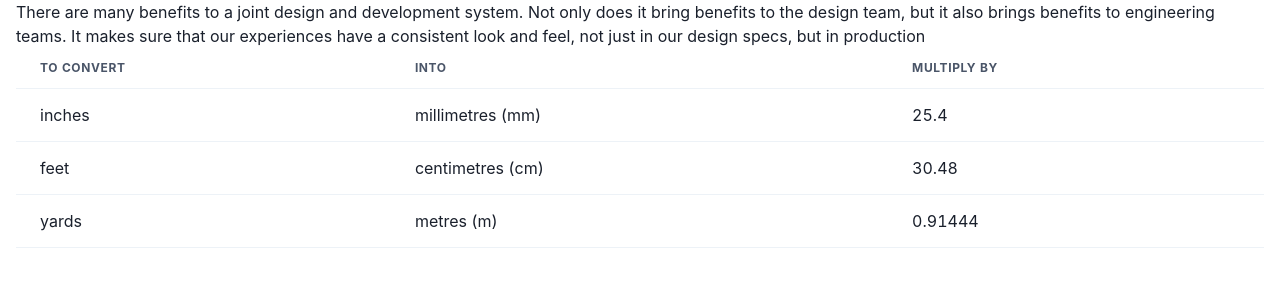
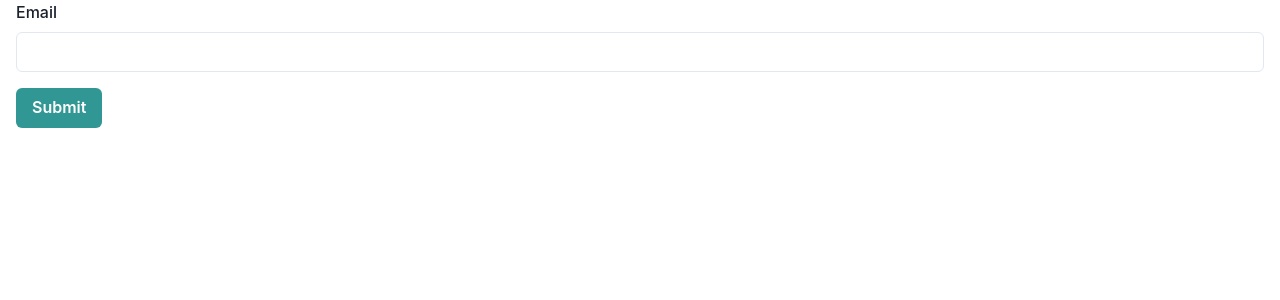
Before and after one commit to jewel0647/nextjs-boilerplate-advanced, a Next.js app: page / in a window 1280 px wide. Shown: the top 300 px of the page. Built offline with nearby package versions, Linux system fonts and the light colour scheme.

Commit message:
add hook form, text input and schema validation

```diff
--- a/package.json
+++ b/package.json
@@ -13,12 +13,15 @@
     "@chakra-ui/react": "^1.8.7",
     "@emotion/react": "^11",
     "@emotion/styled": "^11",
+    "@hookform/resolvers": "^2.8.8",
     "framer-motion": "^6",
     "next": "12.1.1",
     "next-seo": "^5.2.0",
     "react": "17.0.2",
     "react-dom": "17.0.2",
-    "react-table": "^7.7.0"
+    "react-hook-form": "^7.29.0",
+    "react-table": "^7.7.0",
+    "yup": "^0.32.11"
   },
   "devDependencies": {
     "@babel/core": "^7.17.8",
--- /dev/null
+++ b/src/components/forms/InputText/InputText.tsx
@@ -0,0 +1,47 @@
+import {
+  FormControl,
+  FormErrorMessage,
+  FormHelperText,
+  FormLabel,
+  Input,
+} from "@chakra-ui/react";
+import { Control, useController } from "react-hook-form";
+
+type Props = {
+  label: string;
+  name: string;
+  control: Control<any>;
+  helperText?: string;
+};
+
+function InputText({ label, name, control, helperText }: Props) {
+  const {
+    field: { onChange, onBlur, value, ref },
+    fieldState: { invalid, error },
+  } = useController({
+    name,
+    control,
+  });
+
+  return (
+    <FormControl isInvalid={invalid}>
+      <FormLabel htmlFor={name}>{label}</FormLabel>
+      <Input
+        id={name}
+        ref={ref}
+        type="email"
+        value={value}
+        onChange={onChange}
+        onBlur={onBlur}
+        isInvalid={invalid}
+      />
+      {invalid ? (
+        <FormErrorMessage>{error?.message}</FormErrorMessage>
+      ) : (
+        <FormHelperText>{helperText}</FormHelperText>
+      )}
+    </FormControl>
+  );
+}
+
+export default InputText;
--- /dev/null
+++ b/src/components/forms/InputText/index.ts
@@ -0,0 +1 @@
+export { default } from "./InputText";
--- /dev/null
+++ b/src/examples/ExampleForm/ExampleForm.tsx
@@ -0,0 +1,37 @@
+import { SubmitHandler, useForm } from "react-hook-form";
+import { yupResolver } from "@hookform/resolvers/yup";
+import InputText from "@/components/forms/InputText";
+import schema from "./schema";
+import { Button } from "@chakra-ui/react";
+
+export type FormValues = {
+  email: string;
+};
+
+type Props = {
+  onSubmit: SubmitHandler<FormValues>;
+};
+
+function ExampleForm({ onSubmit }: Props) {
+  const {
+    handleSubmit,
+    control,
+    formState: { isSubmitting },
+  } = useForm<FormValues>({
+    resolver: yupResolver(schema),
+    defaultValues: {
+      email: "",
+    },
+  });
+
+  return (
+    <form onSubmit={handleSubmit(onSubmit)}>
+      <InputText label="Email" name="email" control={control} />
+      <Button mt={2} colorScheme="teal" isLoading={isSubmitting} type="submit">
+        Submit
+      </Button>
+    </form>
+  );
+}
+
+export default ExampleForm;
--- /dev/null
+++ b/src/examples/ExampleForm/index.ts
@@ -0,0 +1,2 @@
+export { default } from "./ExampleForm";
+export type FormValues = import("./ExampleForm").FormValues;
--- /dev/null
+++ b/src/examples/ExampleForm/schema.ts
@@ -0,0 +1,7 @@
+import * as yup from "yup";
+
+const schema = yup.object({
+  email: yup.string().email().required(),
+});
+
+export default schema;
--- a/src/pages/index.tsx
+++ b/src/pages/index.tsx
@@ -1,14 +1,18 @@
 import { Container } from "@chakra-ui/react";
-import HomeTable from "@/components/tables/HomeTable";
+import ExampleForm, { FormValues } from "@/examples/ExampleForm";
+import { SubmitHandler } from "react-hook-form";
+
+const sleep = (ms: number) => new Promise((resolve) => setTimeout(resolve, ms));
 
 function Index() {
+  const onSubmit: SubmitHandler<FormValues> = async (values) => {
+    console.log("🚀 ~ file: index.tsx ~ line 8 ~ Index ~ values", values);
+    await sleep(1000);
+  };
+
   return (
     <Container maxW="container.xl">
-      There are many benefits to a joint design and development system. Not only
-      does it bring benefits to the design team, but it also brings benefits to
-      engineering teams. It makes sure that our experiences have a consistent
-      look and feel, not just in our design specs, but in production
-      <HomeTable />
+      <ExampleForm onSubmit={onSubmit} />
     </Container>
   );
 }
```
Also changed, not shown: 1 other file (tests, documents, lock files or other folders).
